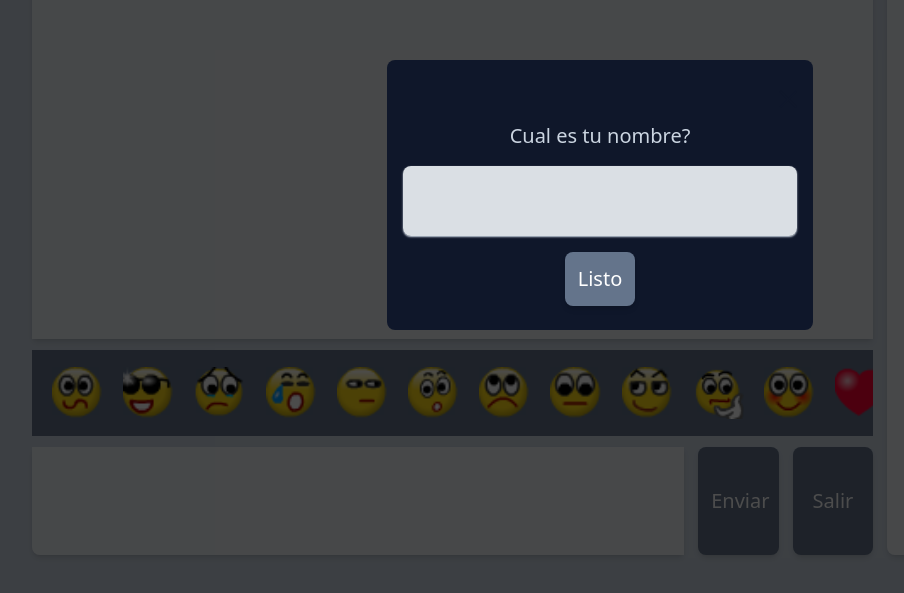
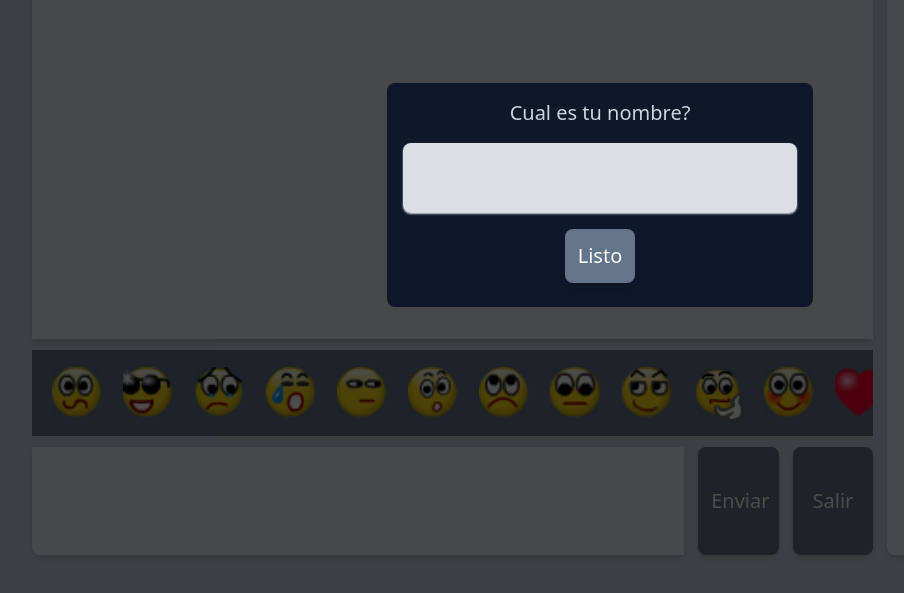
Before and after one commit to MatiFiordelli/ChatBox-Xat, a React (Vite) app: page / in a window 1280 px wide. Shown: the part 205-798 px from the top of the page, without its empty margins (40-944 px from the left). Built offline with nearby package versions, Linux system fonts and the light colour scheme; no server answers.

Commit message:
managing the state of the Close button in the Modal component, based on the user's existence in the localStorage

```diff
--- a/src/Components/ModalLogin/index.tsx
+++ b/src/Components/ModalLogin/index.tsx
@@ -1,4 +1,4 @@
-import { useContext, useState } from "react"
+import { useContext, useEffect, useState } from "react"
 import { ToggleModalLoginVisibility } from "../../Context"
 import { ShowLogin } from "../../Types"
 import capitalizeText from "../../Functions/capitalizeText"
@@ -12,6 +12,7 @@ export default function ModalLogin(){
     const dispatch = useDispatch()
     const [nickName, setNickName] = useState('')
     const {showLogin, setShowLogin} = useContext(ToggleModalLoginVisibility) as ShowLogin
+    const [showCloseButton, setShowCloseButton] = useState(false)
 
     const checkId = (user: string | null) => {
         let id = null
@@ -43,14 +44,23 @@ export default function ModalLogin(){
 
 			setShowLogin(false)
 			dispatch(setUserName(`${userLocalStorage()}`))
+
 		}
 	}
+
+    useEffect(()=>{
+        const user = userLocalStorage()
+        user
+            ? setShowCloseButton(true)
+            : setShowCloseButton(false)
+
+    },[])
 
     return(
         <div className="bg-slate-900 dark:bg-slate-300 w-fit lg:w-1/3 flex flex-col 2xl:gap-[2vw] justify-center items-center p-4 2xl:p-[2vw] 2xl:pt-2 rounded-lg">
             <div className="flex justify-end items-center border-1 w-full m-0 p-0">
                 <span
-                    className="block text-slate-900 w-fit cursor-pointer"
+                    className={`${showCloseButton ? 'block' : 'hidden'} text-slate-900 w-fit cursor-pointer`}
                     onClick={()=>setShowLogin(!showLogin)}
                 >
                     ⨉
```
Also changed, not shown: tareas.txt.
